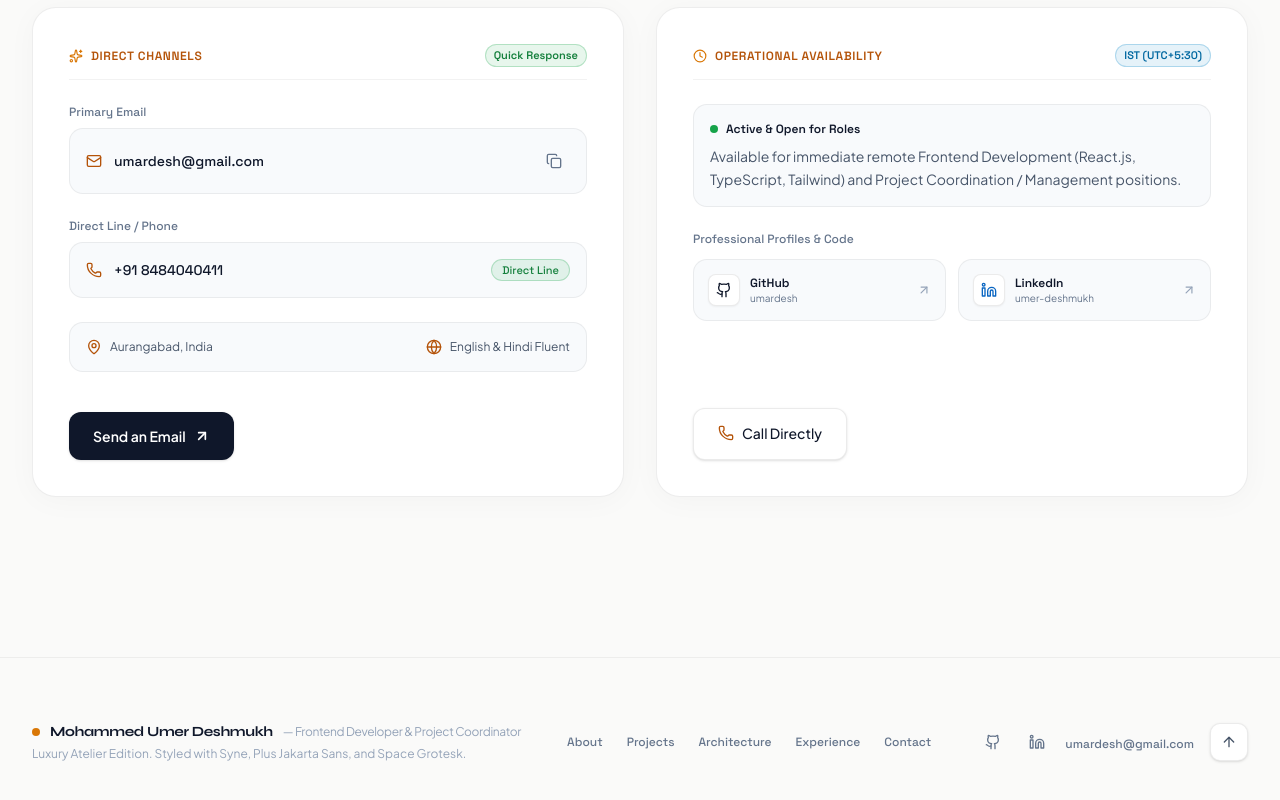
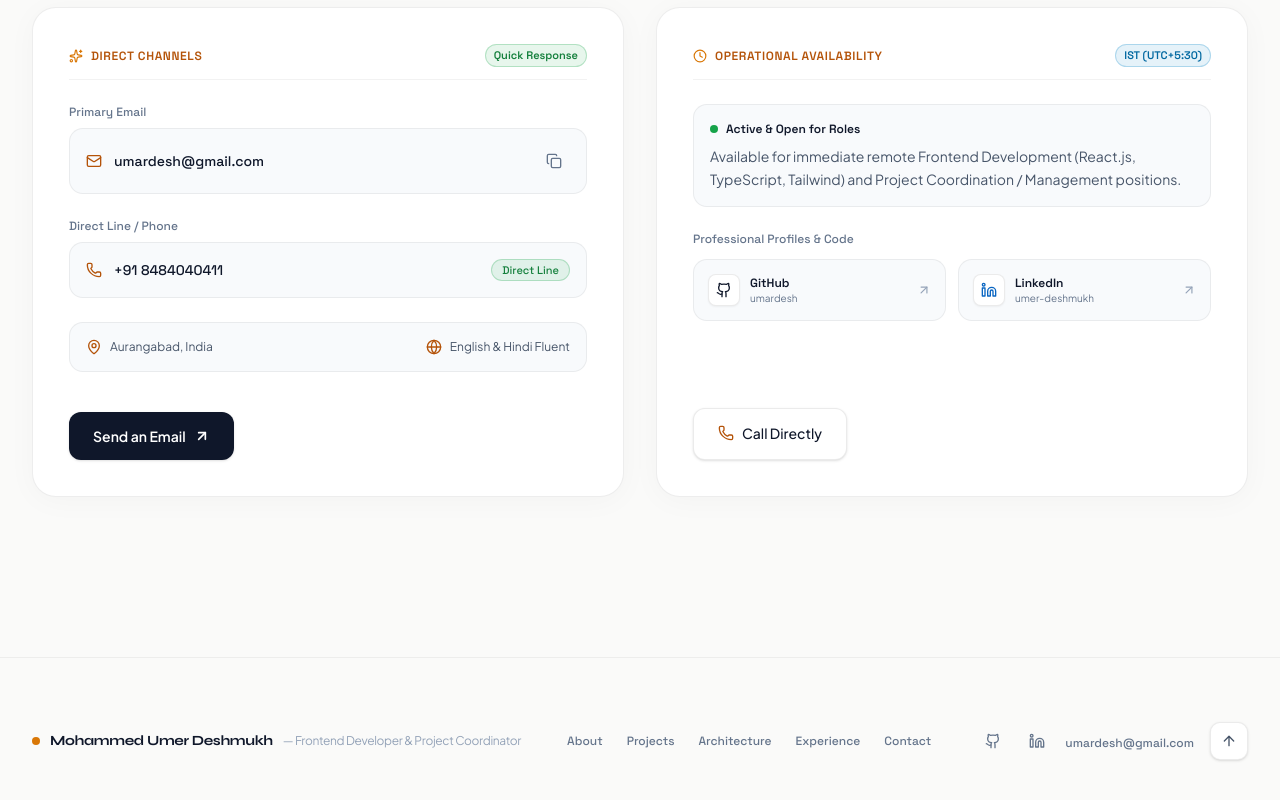
Before and after one commit to Umardeshmukh/protfolio, a React (Vite) app: page / in a window 1280 px wide. Shown: the part 6821-7621 px from the top of the page. Built offline with nearby package versions, Linux system fonts and the light colour scheme.

Commit message:
style: remove font and edition subtitle line from footer

```diff
--- a/src/components/Footer.tsx
+++ b/src/components/Footer.tsx
@@ -19,9 +19,6 @@ export const Footer: React.FC = () => {
               — Frontend Developer & Project Coordinator
             </span>
           </div>
-          <p className="text-xs text-[#94a3b8]">
-            Luxury Atelier Edition. Styled with Syne, Plus Jakarta Sans, and Space Grotesk.
-          </p>
         </div>
 
         {/* Center: Clean links */}
```
